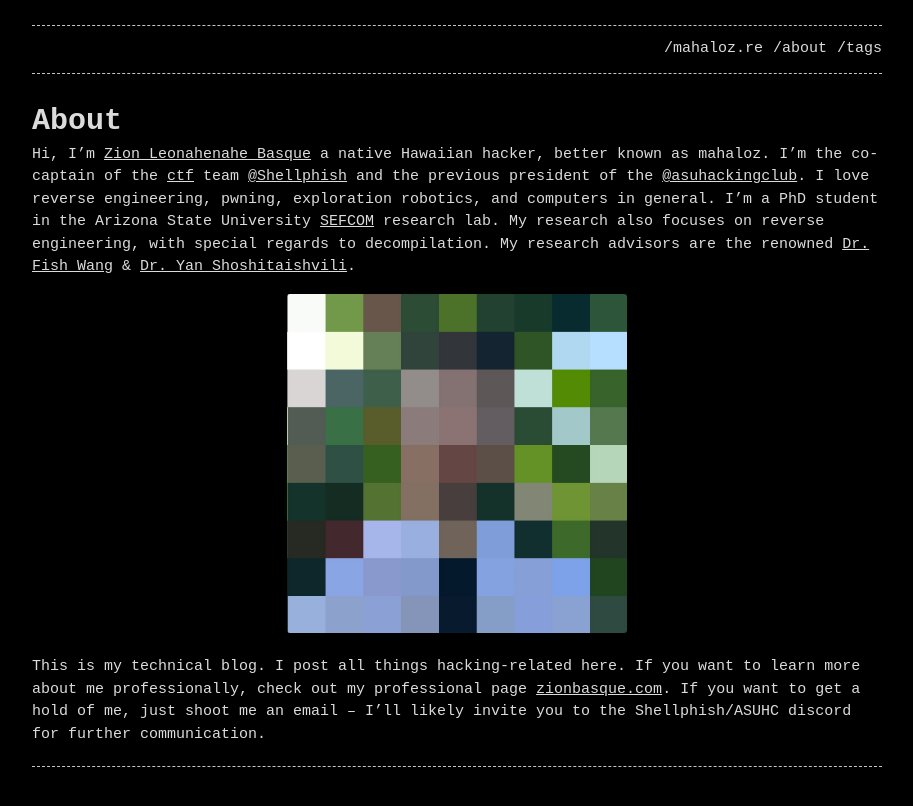
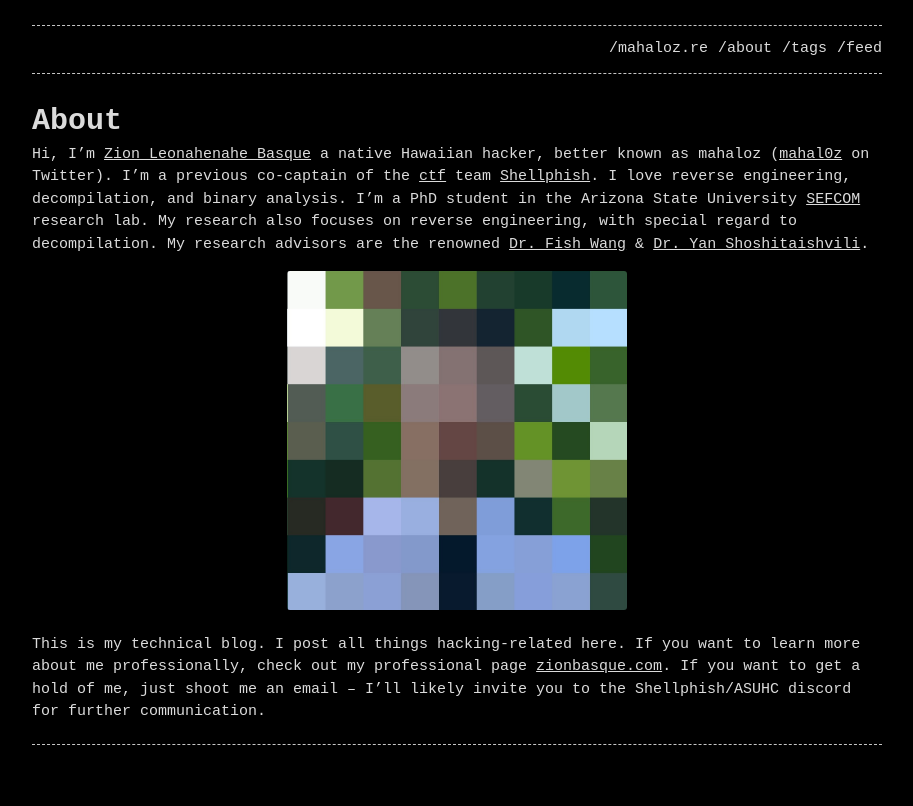
Before and after one commit to mahaloz/mahaloz.re, a Jekyll site: the page built from about.md, in a window 1280 px wide. Shown: the top 806 px of the page, without its empty margins (183-1096 px from the left). Built offline with Jekyll 4.4.1, drawn with Linux system fonts in a browser that asks for light colours.

Commit message:
Add an RSS feed

```diff
--- a/_config.yml
+++ b/_config.yml
@@ -18,3 +18,4 @@ markdown: kramdown
 
 plugins:
 - jekyll-seo-tag
+- jekyll-feed
--- a/_includes/header.html
+++ b/_includes/header.html
@@ -8,6 +8,7 @@
         <li><a href="{{ my_page.url | relative_url }}">{{ my_page.title | escape }}</a></li>
         {%- endif -%}
       {%- endfor -%}
+      <li><a href="/feed.xml">/feed</a></li>
     </ul>
   </div>
 </header>
--- a/about.md
+++ b/about.md
@@ -7,7 +7,12 @@ tags: []
 
 # About
 
-Hi, I'm [Zion Leonahenahe Basque](https://zionbasque.com) a native Hawaiian hacker, better known as mahaloz. I'm the co-captain of the [ctf](https://ctftime.org/about/) team [@Shellphish](https://twitter.com/shellphish?lang=en) and the previous president of the [@asuhackingclub](http://asuhacking.club). I love reverse engineering, pwning, exploration robotics, and computers in general. I'm a PhD student in the Arizona State University [SEFCOM](https://ctftime.org/about/) research lab. My research also focuses on reverse engineering, with special regards to decompilation. My research advisors are the renowned [Dr. Fish Wang](https://ruoyuwang.me/) & [Dr. Yan Shoshitaishvili](https://www.yancomm.net/).
+Hi, I'm [Zion Leonahenahe Basque](https://zionbasque.com) a native Hawaiian hacker, better known as mahaloz ([mahal0z](https://twitter.com/mahal0z) on Twitter).
+I'm a previous co-captain of the [ctf](https://ctftime.org/about/) team [Shellphish](https://twitter.com/shellphish?lang=en).
+I love reverse engineering, decompilation, and binary analysis.
+I'm a PhD student in the Arizona State University [SEFCOM](https://ctftime.org/about/) research lab.
+My research also focuses on reverse engineering, with special regard to decompilation.
+My research advisors are the renowned [Dr. Fish Wang](https://ruoyuwang.me/) & [Dr. Yan Shoshitaishvili](https://www.yancomm.net/).
 
 
 <!-- small, centered image -->
```
Also changed, not shown: index.md (+3 -1 lines).
